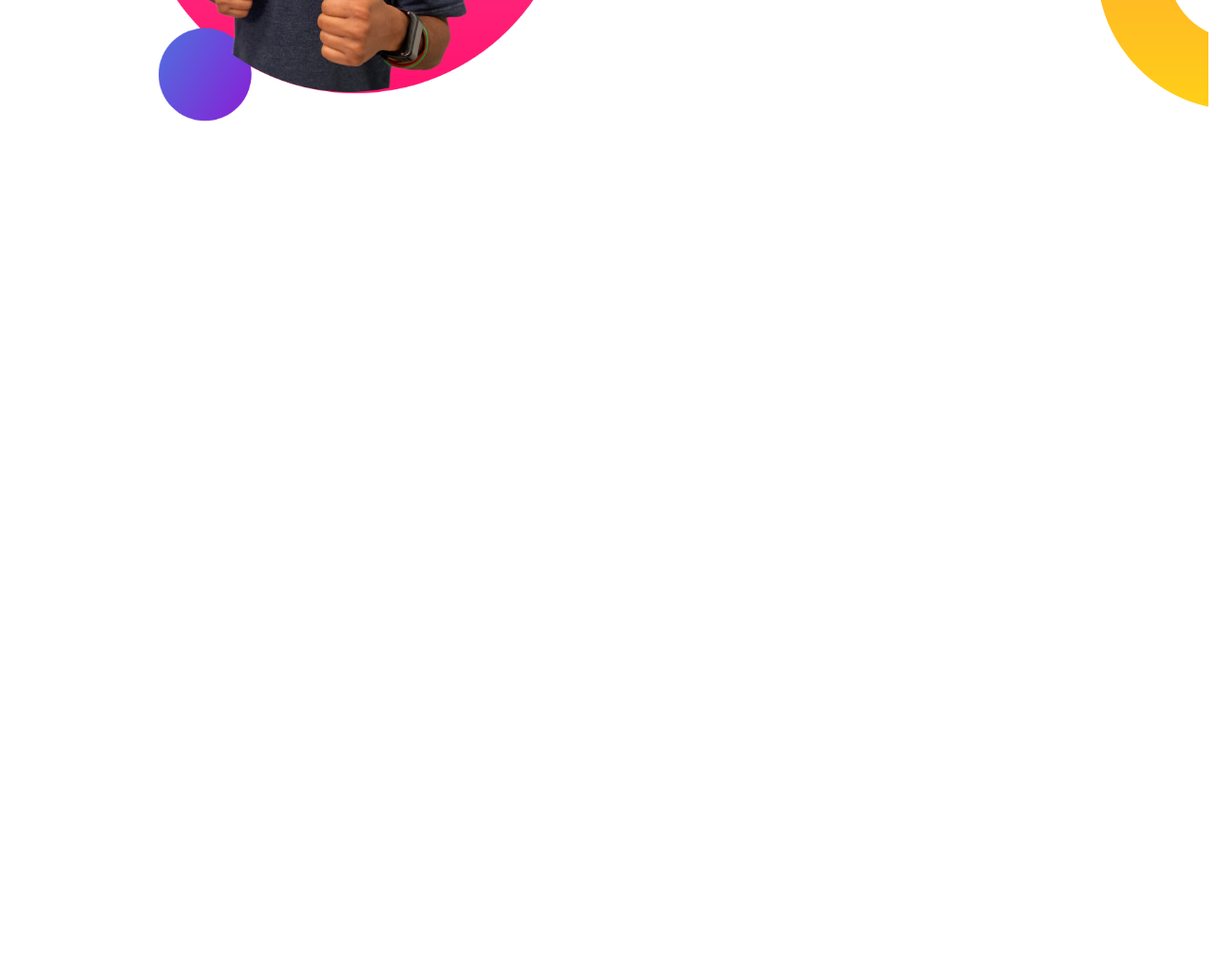
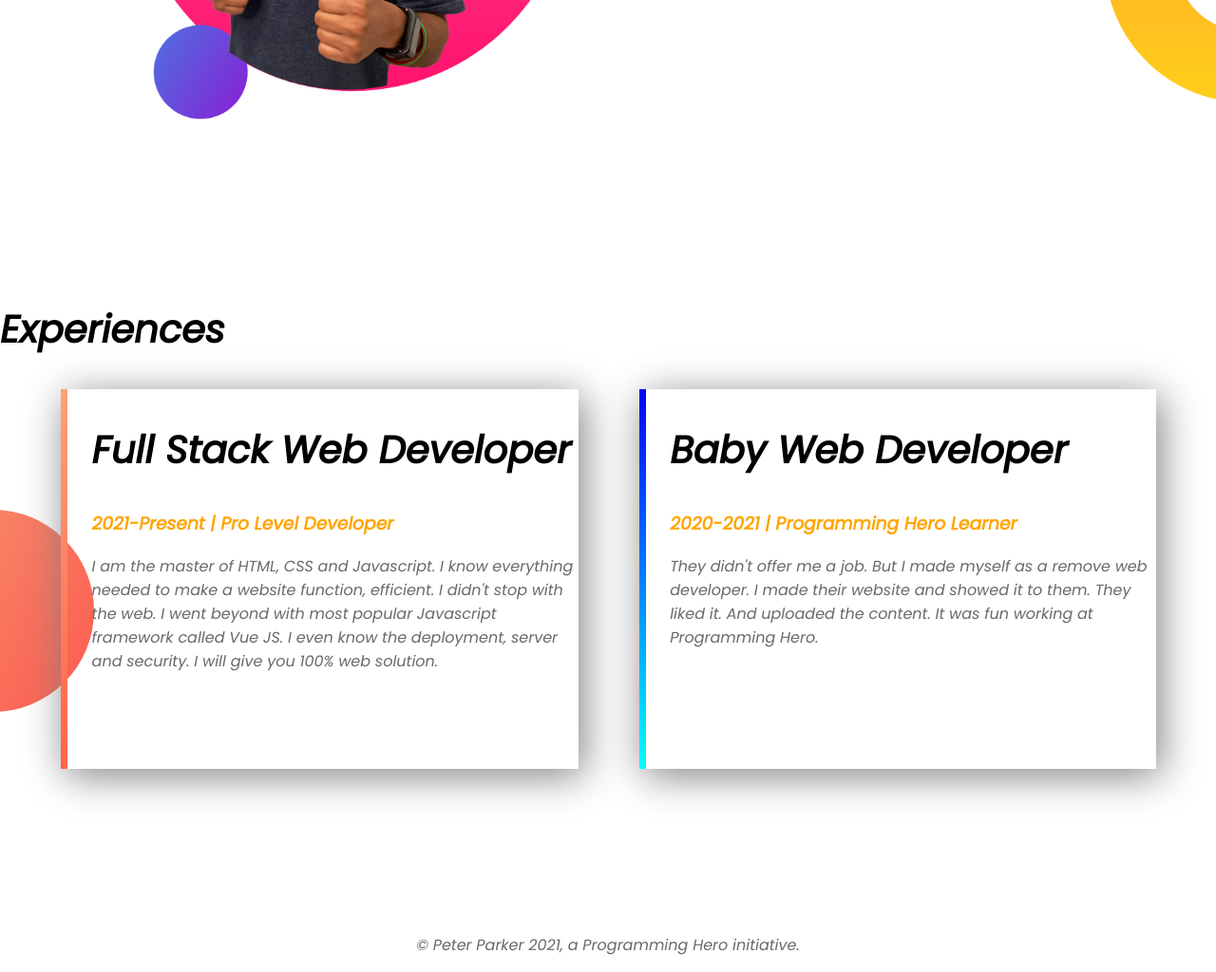
Before and after one commit to WebJubayer/developer-portfolio, a plain HTML site: page index.html in a window 1280 px wide. Shown: the part 1016-2040 px from the top of the page at 95% size. Before the commit the page ends 1316 px from the top, so only its background shows below. Drawn offline with Linux system fonts and the light colour scheme.

Commit message:
Alhamdulillah-done

```diff
--- a/index.html
+++ b/index.html
@@ -18,7 +18,7 @@
             <h1><span class="name">Peter Parker</span> World</h1>
             <h3>Build Climber and Train Stopper</h3>
             <p>You might saw me jumping, climbing buildings, and stopping trains. But nobody pays me a dime for that work. That's why I am learning and mastering web development. I will not stop until I become the Web Development Hero.</p>
-            <a href="" class="hireme" >HIRE ME</a>
+            <a href="https://www.facebook.com/ahjubayer/" class="hireme" >HIRE ME</a>
         </div>
 
         <div class="half-width">
@@ -26,42 +26,38 @@
         </div>
     </section>
 
-    <!DOCTYPE html>
-<html lang="en">
-<head>
-    <meta charset="UTF-8">
-    <meta http-equiv="X-UA-Compatible" content="IE=edge">
-    <meta name="viewport" content="width=device-width, initial-scale=1.0">
-    <title>Developer-Portfolio</title>
-    <link rel="preconnect" href="https://fonts.googleapis.com">
-    <link rel="preconnect" href="https://fonts.gstatic.com" crossorigin>
-    <link href="https://fonts.googleapis.com/css2?family=Poppins:ital@1&display=swap" rel="stylesheet">
-    <link rel="stylesheet" href="style.css">
-</head>
-<body>
-
     <section class="middle">
-
         <div class="half-width">
             <img src="images/jhankar2.png" alt="">
         </div>
-
         <div class="half-width">
             <h1>Dream Big</h1>
             <h3>Become a web developer</h3>
             <p>I already learned the basic HTML and CSS. I can build any simple website. I can even teach my grandma how to make simple website. My goal is to build 3 websites and learn advanced topics..</p>
-            <a href="" class="hireme" >DOWNLOAD RESUME</a>
+            <a href="https://www.facebook.com/ahjubayer/" class="hireme" >DOWNLOAD RESUME</a>
         </div>
     </section>
+
+    <section class="exp">
+        <h2>Experiences</h2>
+        <div class="half-width" id="full">
+            <h2>Full Stack Web Developer</h2>
+            <h3>2021-Present | Pro Level Developer</h3>
+            <p>I am the master of HTML, CSS and Javascript. I know everything needed to make a website function, efficient. I didn't stop with the web. I went beyond with most popular Javascript framework called Vue JS. I even know the deployment, server and security. I will give you 100% web solution.</p>
+        </div>
+        <div class="half-width" id="baby">
+            <h2>Baby Web Developer</h2>
+            <h3>2020-2021 | Programming Hero Learner</h3>
+            <p>They didn't offer me a job. But I made myself as a remove web developer. I made their website and showed it to them. They liked it. And uploaded the content. It was fun working at Programming Hero.</p>
+        </div>
+    </section>
+
+    <footer>
+        <p>© Peter Parker 2021, a Programming Hero initiative.</p>
+    </footer>
 
 
 
 
 </body>
 </html>
-
-
-
-
-</body>
-</html>
--- a/style.css
+++ b/style.css
@@ -1,4 +1,5 @@
 body{
+    margin: 0;
     font-family: 'Poppins', sans-serif;
 }
 section{
@@ -18,6 +19,9 @@ section{
 h1{
     font-weight: 700;
     font-size: 45px;
+}
+h2{
+    font-size: 40px;
 }
 p{
     color: dimgray;
@@ -41,3 +45,30 @@ p{
     background-repeat: no-repeat;
     background-position: right;
 }
+.exp{
+    background-image: url("images/exp-bg.png");
+    background-repeat: no-repeat;
+    background-position: left;
+    background-position-x: -5px;
+    background-position-y: 220px;
+}
+.exp div{
+    box-shadow: 5px 7px 40px gray;
+    height: 80%;
+}
+.exp h3{
+    color: orange;
+}
+#full{
+    border-left: 7px solid;
+    border-image: linear-gradient(180deg, lightsalmon, tomato);
+    border-image-slice: 1;
+}
+#baby{
+    border-left: 7px solid;
+    border-image: linear-gradient(180deg, blue, cyan);
+    border-image-slice: 1;
+}
+footer p{
+    text-align: center;
+}
```
